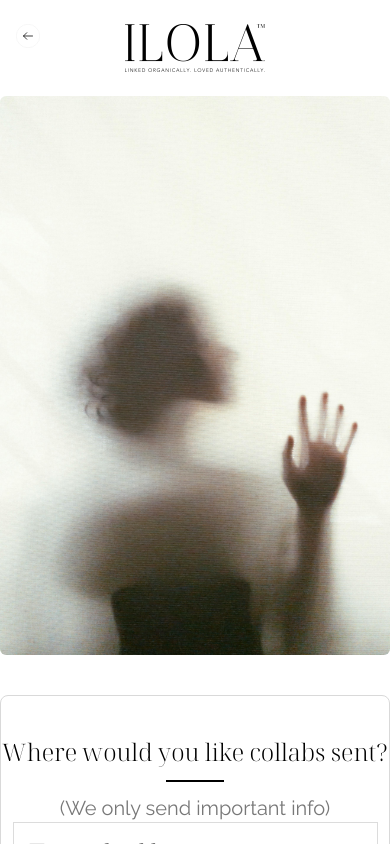
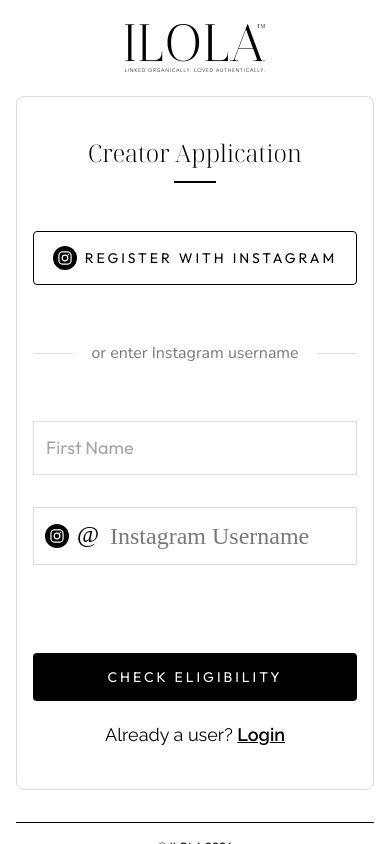
Before and after one commit to shahidyousafxai/wordpress-registration, a React (Vite) app: page /registration in a window 390 px wide. Shown: the top 844 px of the page. Built offline with nearby package versions, Linux system fonts and the light colour scheme; a web font is replaced by a local one.

Commit message:
pages made responsive

```diff
--- a/src/components/Shared/Auth/AuthHeader.jsx
+++ b/src/components/Shared/Auth/AuthHeader.jsx
@@ -2,7 +2,7 @@
 
 
 const AuthHeader = ({ showBack = false, onBack }) => (
-  <header className="w-full px-4 smd:px-8 py-6 smd:py-8">
+  <header className="w-full py-6 smd:py-8">
     <div className="section-width grid grid-cols-[2.5rem_1fr_2.5rem] items-start smd:grid-cols-[3rem_1fr_3rem]">
       <div className="flex items-center justify-start">
         {showBack ? (
--- a/src/components/Shared/Auth/AuthHeading.jsx
+++ b/src/components/Shared/Auth/AuthHeading.jsx
@@ -1,10 +1,10 @@
 const AuthHeading = ({ title, subtitle }) => (
   <div className="text-center">
-    <h1 className="font-notodisplay text-2xl smd:text-[3rem] font-light text-primary-black relative after:content-[''] after:block after:w-[15%] after:h-[2px] after:bg-primary-black after:mx-auto after:mt-3">
+    <h1 className="font-notodisplay text-2xl sm:text-3xl lg:text-[3rem] px-5 font-light text-primary-black relative after:content-[''] after:block after:w-[15%] after:h-[2px] after:bg-primary-black after:mx-auto after:mt-3">
       {title}
     </h1>
     {subtitle && (
-      <p className="mt-3 font-raleway text-xl text-neutral">{subtitle}</p>
+      <p className="mt-3 font-raleway text-base smd:text-xl text-neutral">{subtitle}</p>
     )}
   </div>
 )
--- a/src/components/Shared/Auth/AuthLayout.jsx
+++ b/src/components/Shared/Auth/AuthLayout.jsx
@@ -3,20 +3,20 @@
 import forgotPasswordImage from '@/assets/images/forgotPasswordImage.svg'
 
 const AuthLayout = ({ children, showBack = false, onBack }) => (
-  <div className="min-h-screen flex flex-col bg-primary-white w-full max-w-[1296px] mx-auto">
+  <div className="min-h-screen flex flex-col bg-primary-white w-full max-w-[1296px] mx-auto px-4">
     <AuthHeader showBack={showBack} onBack={onBack} />
 
     <main className="flex-1 pb-8">
       <div className=" flex flex-col overflow-hidden bg-primary-white md:flex-row gap-10">
-        <div className="relative mx-auto w-full max-w-[500px] shrink-0 md:mx-0 md:min-h-[540px]">
+        <div className="relative mx-auto w-full max-w-[400px] lg:max-w-[450px] xl:max-w-[500px] shrink-0 md:mx-0 md:min-h-[540px] max-base:hidden">
           <img
             src={forgotPasswordImage}
             alt=""
-            className="h-full w-full max-w-[500px] object-cover object-top"
+            className="h-full w-full object-cover object-top"
           />
         </div>
 
-        <div className="flex min-h-[480px] w-full max-w-[756px] flex-1 flex-col bg-primary-white border border-neutral-light1 rounded-lg md:min-h-[540px]">
+        <div className="flex w-full flex-1 flex-col bg-primary-white border border-neutral-light1 rounded-lg">
           {children}
         </div>
       </div>
--- a/src/panels/Registration/components/CreatorApplicationForm.jsx
+++ b/src/panels/Registration/components/CreatorApplicationForm.jsx
@@ -22,7 +22,7 @@
   })
 
   return (
-    <form onSubmit={handleSubmit(onSubmit)} className="flex h-full flex-col py-10">
+    <form onSubmit={handleSubmit(onSubmit)} className="flex h-full flex-col py-10 px-4">
       <AuthHeading title="Creator Application" />
 
       <div className="mt-12 flex flex-col gap-5 items-center max-w-[365px] mx-auto w-full">
@@ -30,7 +30,7 @@
         <div className='flex flex-col gap-14 w-full'>
           <button
             type="button"
-            className="flex w-full items-center justify-center gap-2 rounded border border-primary-black px-4 py-5.5 font-outfit text-base uppercase tracking-[3px] text-primary-black"
+            className="flex w-full items-center justify-center gap-2 rounded border border-primary-black px-4 py-3.5 smd:py-5.5 font-outfit text-sm smd:text-base uppercase tracking-[3px] text-primary-black"
           >
             <div className="pointer-events-none text-primary-black">
               <InstagramIcon width={18} height={18} className="rounded-full bg-primary-black p-1 text-primary-white size-6" />
@@ -83,7 +83,7 @@
 
         <button
           type="submit"
-          className="w-full mt-17 rounded-sm bg-black py-5.5 font-outfit text-base uppercase tracking-[3px] text-white"
+          className="w-full mt-17 rounded-sm bg-black py-3.5 smd:py-5.5 font-outfit text-sm smd:text-base uppercase tracking-[3px] text-white"
         >
           Check Eligibility
         </button>
--- a/src/panels/Registration/components/EmailStepForm.jsx
+++ b/src/panels/Registration/components/EmailStepForm.jsx
@@ -21,7 +21,7 @@
   })
 
   return (
-    <form onSubmit={handleSubmit(onSubmit)} className="flex h-full flex-col justify-between py-10">
+    <form onSubmit={handleSubmit(onSubmit)} className="flex h-full flex-col justify-between py-10 max-base:h-[80dvh] px-4">
       <AuthHeading
         title="Where would you like collabs sent?"
         subtitle="(We only send important info)"
@@ -68,7 +68,6 @@
             {' '}&amp; to receive emails &amp; texts relevant to ILOLA™.
           </span>
         </label>
-
       </div>
     </form>
   )
--- a/src/panels/Registration/index.jsx
+++ b/src/panels/Registration/index.jsx
@@ -9,7 +9,7 @@
 const Registration = () => {
   const navigate = useNavigate()
   const registerMutation = useRegisterMutation()
-  const [step, setStep] = useState(2)
+  const [step, setStep] = useState(1)
   const [formData, setFormData] = useState({
     firstName: '',
     instagramUsername: '',
```
